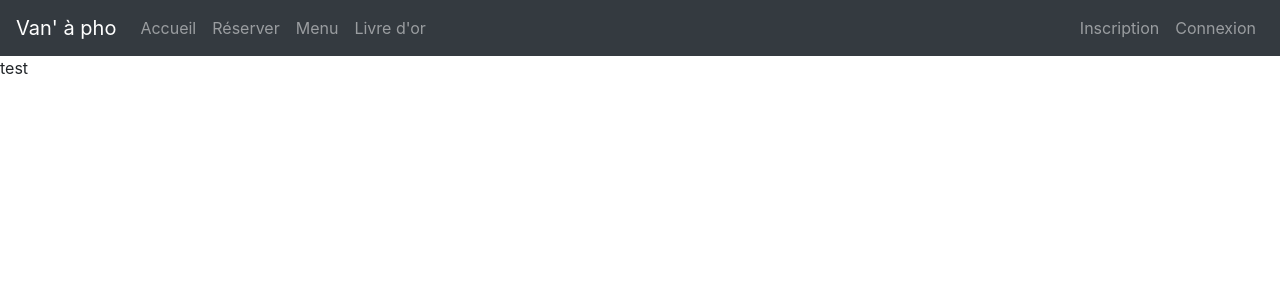
After one commit to Sourigna-Vannapho/restaurant, a PHP site: page /view/homepage.php in a window 1280 px wide. The commit adds this page. Shown: the top 300 px of the page. Run offline with PHP 8.4, Linux system fonts and the light colour scheme.

Commit message:
Bootstrap added and navbar done

```diff
--- a/index.php
+++ b/index.php
@@ -7,6 +7,7 @@ try{
 		if ($_GET['action'] == 'home'){
 			homepage();
 		}
+	}
 	else{
 		homepage();
 	}
--- /dev/null
+++ b/public/css/style.css
@@ -0,0 +1,4 @@
+nav a{
+	text-decoration:none;
+	color:white;
+}
--- /dev/null
+++ b/view/homepage.php
@@ -0,0 +1,5 @@
+<?php $title = 'Van\' à pho'; ?>
+<?php ob_start(); ?>
+<?php echo ('test'); ?>
+<?php $content = ob_get_clean(); ?>
+<?php require('template.php'); ?>
--- /dev/null
+++ b/view/template.php
@@ -0,0 +1,32 @@
+<!DOCTYPE html>
+<html lang="fr">
+    <head>
+    	<meta charset="utf-8" />
+        <meta name="viewport" content="width=device-width, initial-scale=1.0">
+        <title><?= $title ?></title>
+
+        <link href="https://stackpath.bootstrapcdn.com/bootstrap/4.3.1/css/bootstrap.min.css" rel="stylesheet" integrity="sha384-ggOyR0iXCbMQv3Xipma34MD+dH/1fQ784/j6cY/iJTQUOhcWr7x9JvoRxT2MZw1T" crossorigin="anonymous">
+        <link href="../public/css/style.css" rel="stylesheet" />
+    </head>
+    <body>
+	    <nav class="navbar navbar-expand-sm navbar-dark bg-dark">
+    			<a class="navbar-brand" href="#">Van' à pho</a>
+		    	<ul class="navbar-nav mr-auto">
+		    		<li><a class="nav-link" href="#">Accueil</a></li>
+		    		<li><a class="nav-link" href="#">Réserver</a></li>
+		    		<li><a class="nav-link" href="#">Menu</a></li>
+		    		<li><a class="nav-link" href="#">Livre d'or</a></li>
+		    	</ul>
+		    	<ul class="navbar-nav">
+		    		<li><a class="nav-link" href="#">Inscription</a></li>
+		    		<li><a class="nav-link" href="#">Connexion</a></li>
+		    	</ul>
+	    </nav>
+	    <section>
+	    	<?= $content ?>
+	    </section>
+	<script src="https://code.jquery.com/jquery-3.3.1.slim.min.js" integrity="sha384-q8i/X+965DzO0rT7abK41JStQIAqVgRVzpbzo5smXKp4YfRvH+8abtTE1Pi6jizo" crossorigin="anonymous"></script>
+	<script src="https://cdnjs.cloudflare.com/ajax/libs/popper.js/1.14.7/umd/popper.min.js" integrity="sha384-UO2eT0CpHqdSJQ6hJty5KVphtPhzWj9WO1clHTMGa3JDZwrnQq4sF86dIHNDz0W1" crossorigin="anonymous"></script>
+	<script src="https://stackpath.bootstrapcdn.com/bootstrap/4.3.1/js/bootstrap.min.js" integrity="sha384-JjSmVgyd0p3pXB1rRibZUAYoIIy6OrQ6VrjIEaFf/nJGzIxFDsf4x0xIM+B07jRM" crossorigin="anonymous"></script>
+    </body>
+</html>
```
